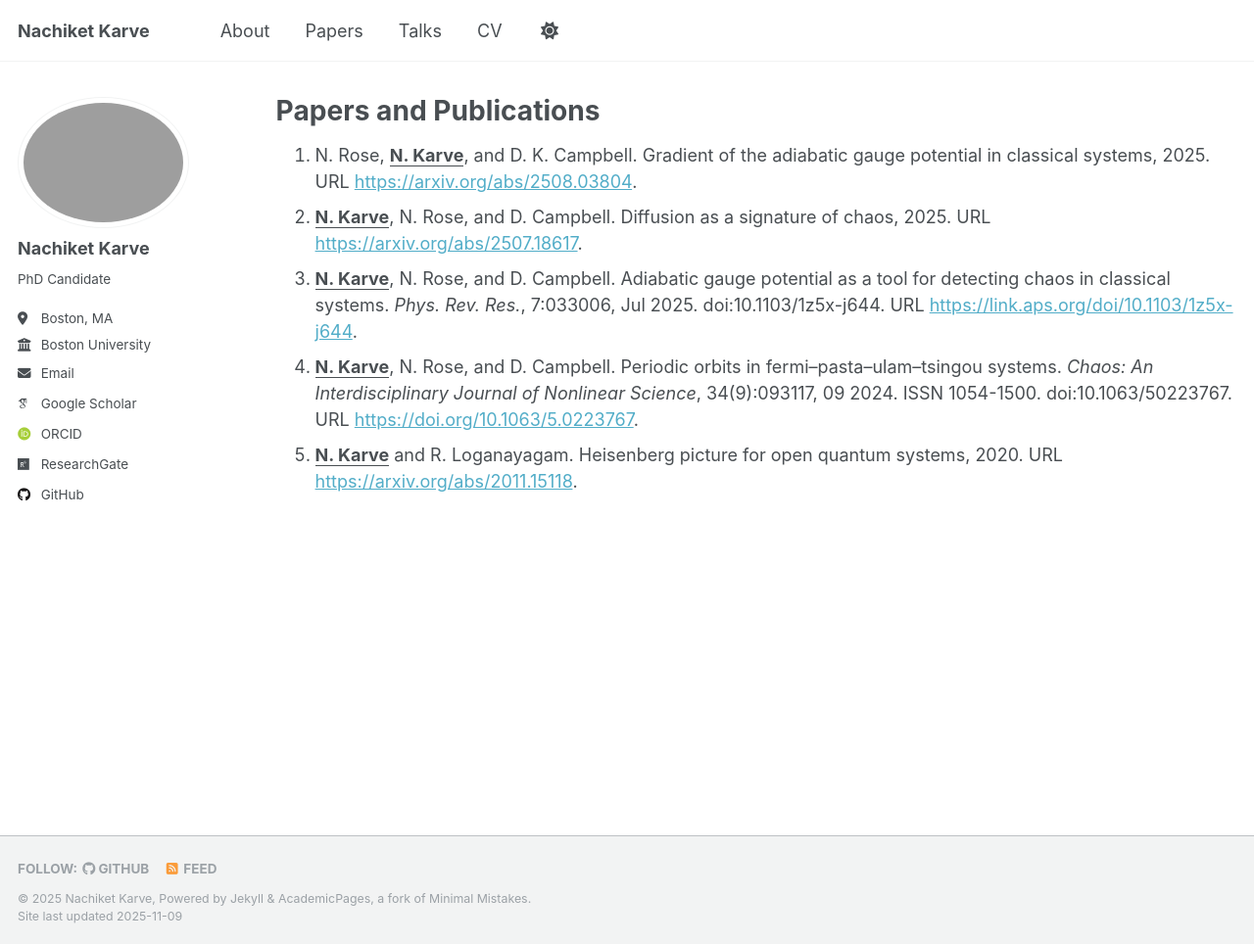
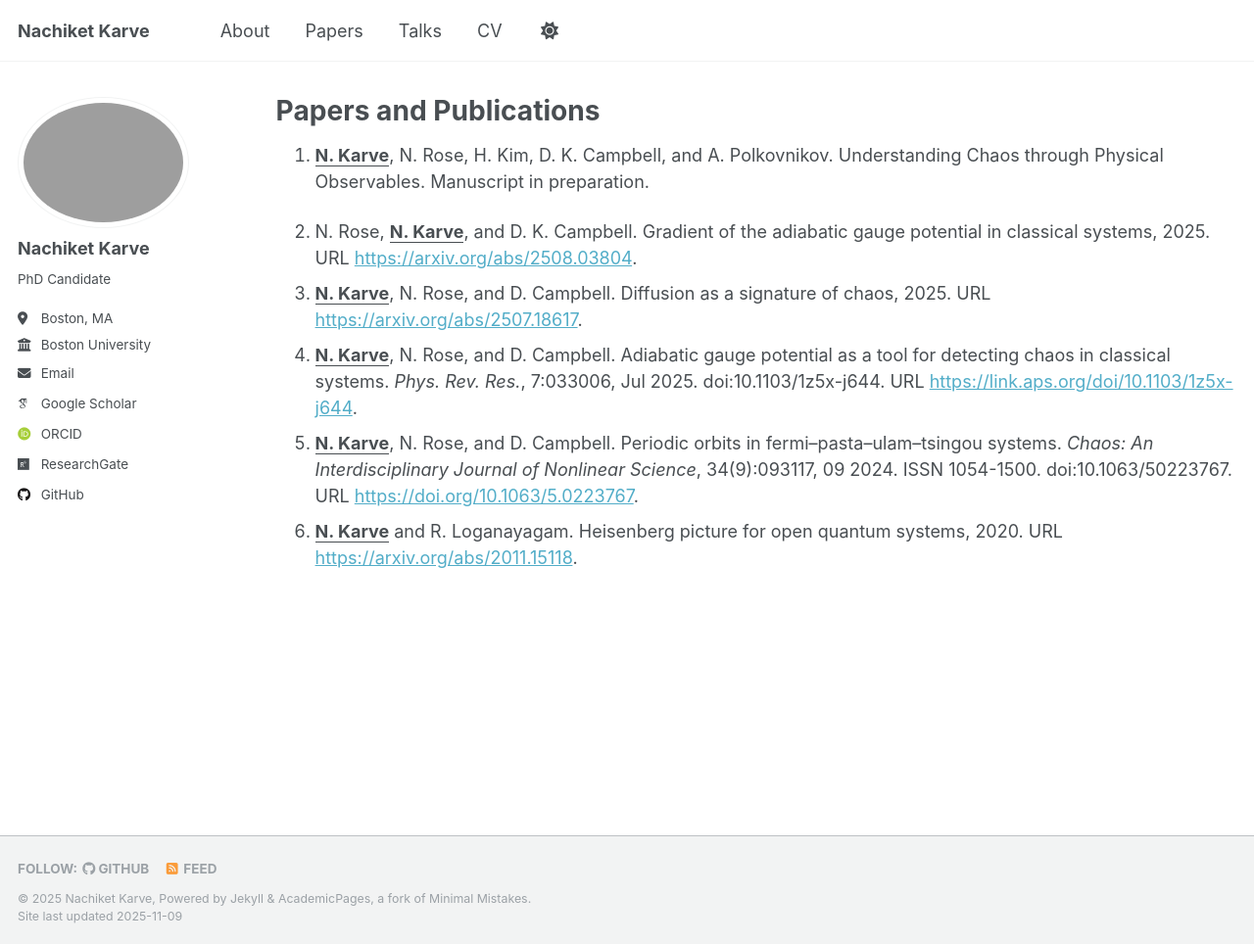
Before and after one commit to nachiketkarve/nachiketkarve.github.io, a Jekyll site: the page built from _pages/publications.md, in a window 1280 px wide and 964 px high. Shown: the whole window at 98% size. Built offline with Jekyll 4.4.1, drawn with Linux system fonts in a browser that asks for light colours; some web fonts are replaced.

Commit message:
Initial Commit

```diff
--- a/_pages/publications.md
+++ b/_pages/publications.md
@@ -5,6 +5,7 @@ permalink: /papers/
 author_profile: true
 ---
 
+1. **<u>N. Karve</u>**, N. Rose, H. Kim, D. K. Campbell, and A. Polkovnikov. Understanding Chaos through Physical Observables. Manuscript in preparation.
 
 1. N. Rose, **<u>N. Karve</u>**, and D. K. Campbell. Gradient of the adiabatic gauge potential in classical systems, 2025. URL [https://arxiv.org/abs/2508.03804](https://arxiv.org/abs/2508.03804).
 1. **<u>N. Karve</u>**, N. Rose, and D. Campbell. Diffusion as a signature of chaos, 2025. URL [https://arxiv.org/abs/2507.18617](https://arxiv.org/abs/2507.18617).
```
